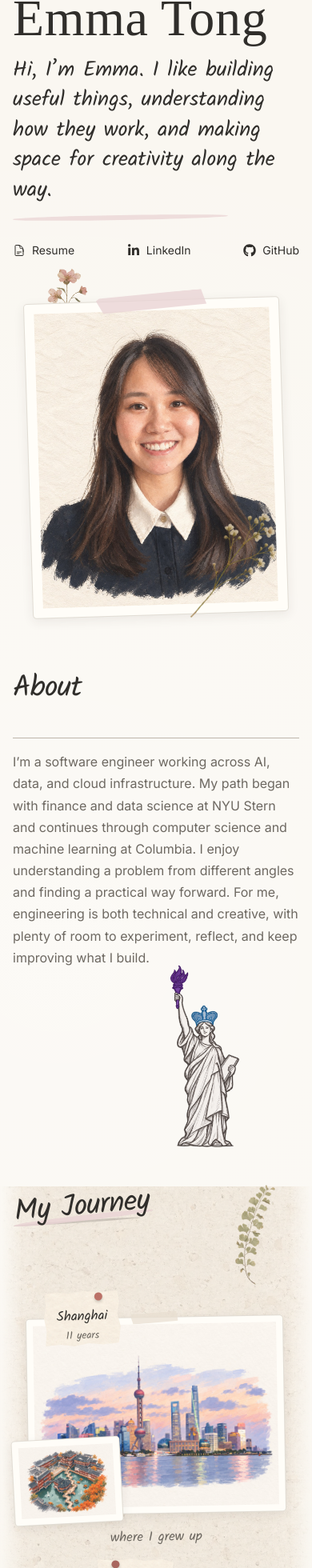
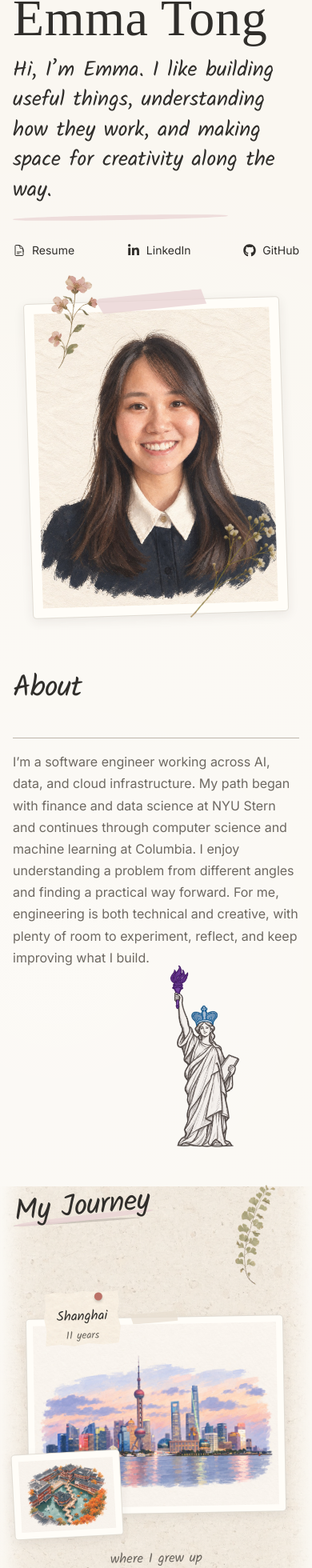
Before and after one commit to emmatyy19/emmatyy19.github.io, a React (Vite) app: page / in a window 390 px wide. Shown: the part 31-1991 px from the top of the page at 80% size. Built offline with nearby package versions, Linux system fonts and the light colour scheme; a web font is replaced by a local one.

Commit message:
Fix mobile hero and journey spacing

```diff
--- a/src/components/JourneyCollage/JourneyCollage.module.css
+++ b/src/components/JourneyCollage/JourneyCollage.module.css
@@ -168,7 +168,7 @@
 
 @media (max-width: 52rem) {
   .stage {
-    min-height: clamp(18rem, 80vw, 22rem);
+    min-height: clamp(18rem, calc(68vw + 4rem), 24.5rem);
   }
 
   .primary,
@@ -203,4 +203,10 @@
   .supporting[data-position='2'] {
     display: none;
   }
+
+  .caption {
+    margin-block-start: var(--space-2);
+    padding-inline: var(--space-2);
+    line-height: 1.35;
+  }
 }
--- a/src/sections/Hero/Hero.module.css
+++ b/src/sections/Hero/Hero.module.css
@@ -130,10 +130,11 @@
   }
 
   .blushSprig {
-    top: -2.8rem;
+    z-index: 2;
+    top: -2.3rem;
     left: 0.75rem;
-    width: 5rem;
-    transform: rotate(-24deg);
+    width: 5.75rem;
+    transform: rotate(-18deg);
   }
 
   .babysBreath {
```
